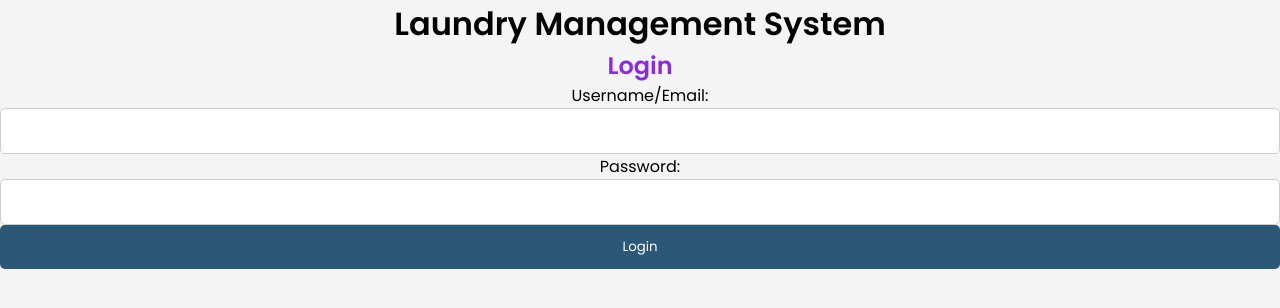
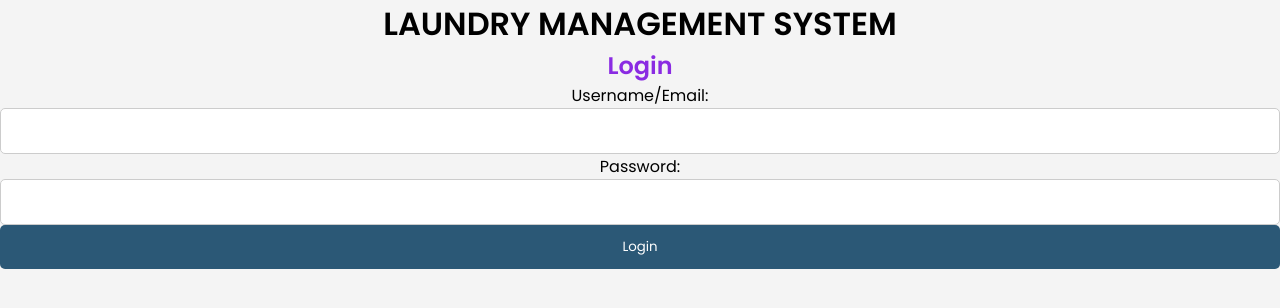
Before and after one commit to Trixiemacharia/frontend, a plain HTML site: page index.html in a window 1280 px wide. Drawn offline with Linux system fonts and the light colour scheme.

Commit message:
index.html

```diff
--- a/index.html
+++ b/index.html
@@ -3,12 +3,12 @@
 <head>
     <meta charset="UTF-8">
     <meta name="viewport" content="width=device-width, initial-scale=1.0">
-    <title>Laundry Management System</title>
+    <title>LAUNDRY MANAGEMENT SYSTEM</title>
     <link rel="stylesheet" href="design.css">
 </head>
 <body>
     <header>
-        <h1>Laundry Management System</h1>
+        <h1>LAUNDRY MANAGEMENT SYSTEM</h1>
     </header>
 
     <main>
```
